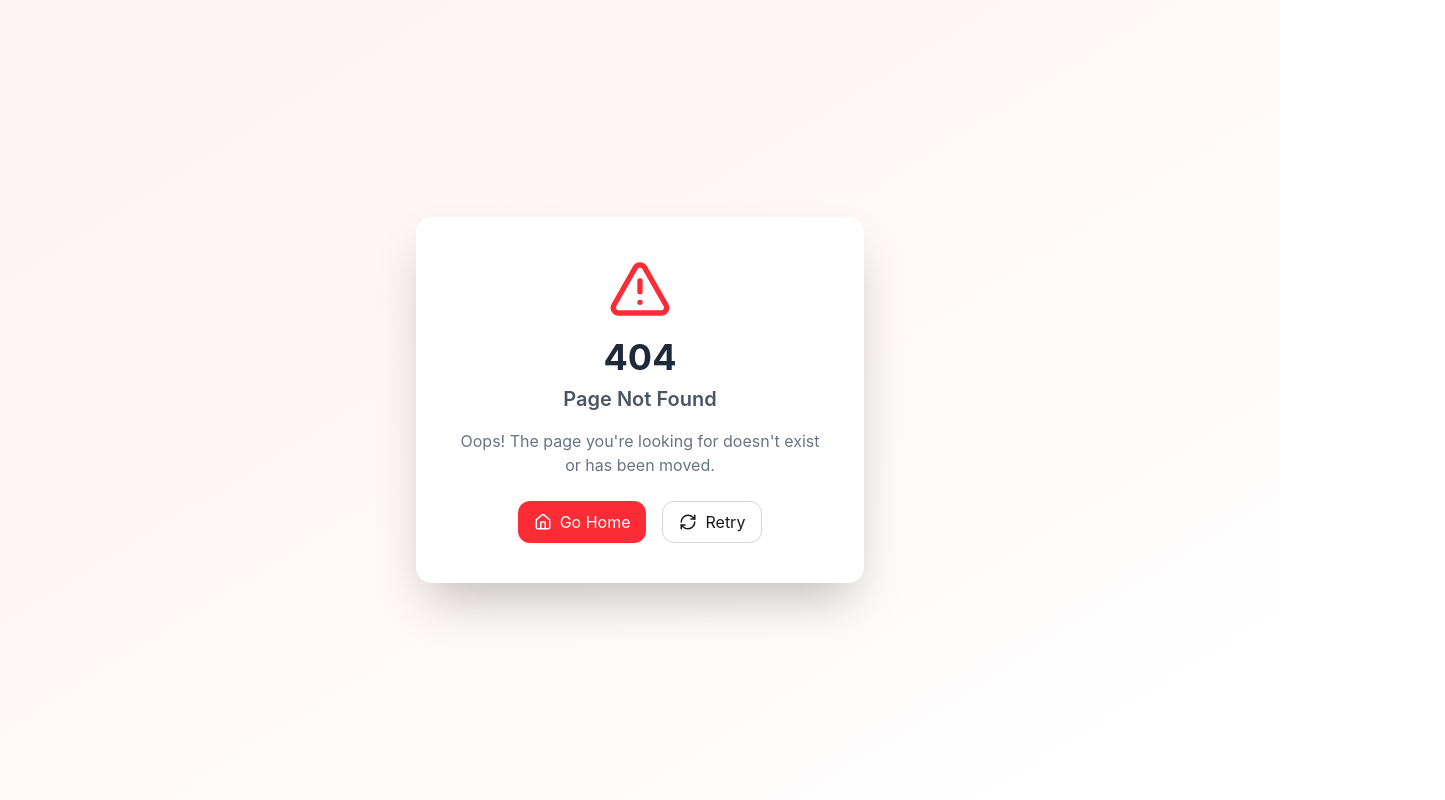
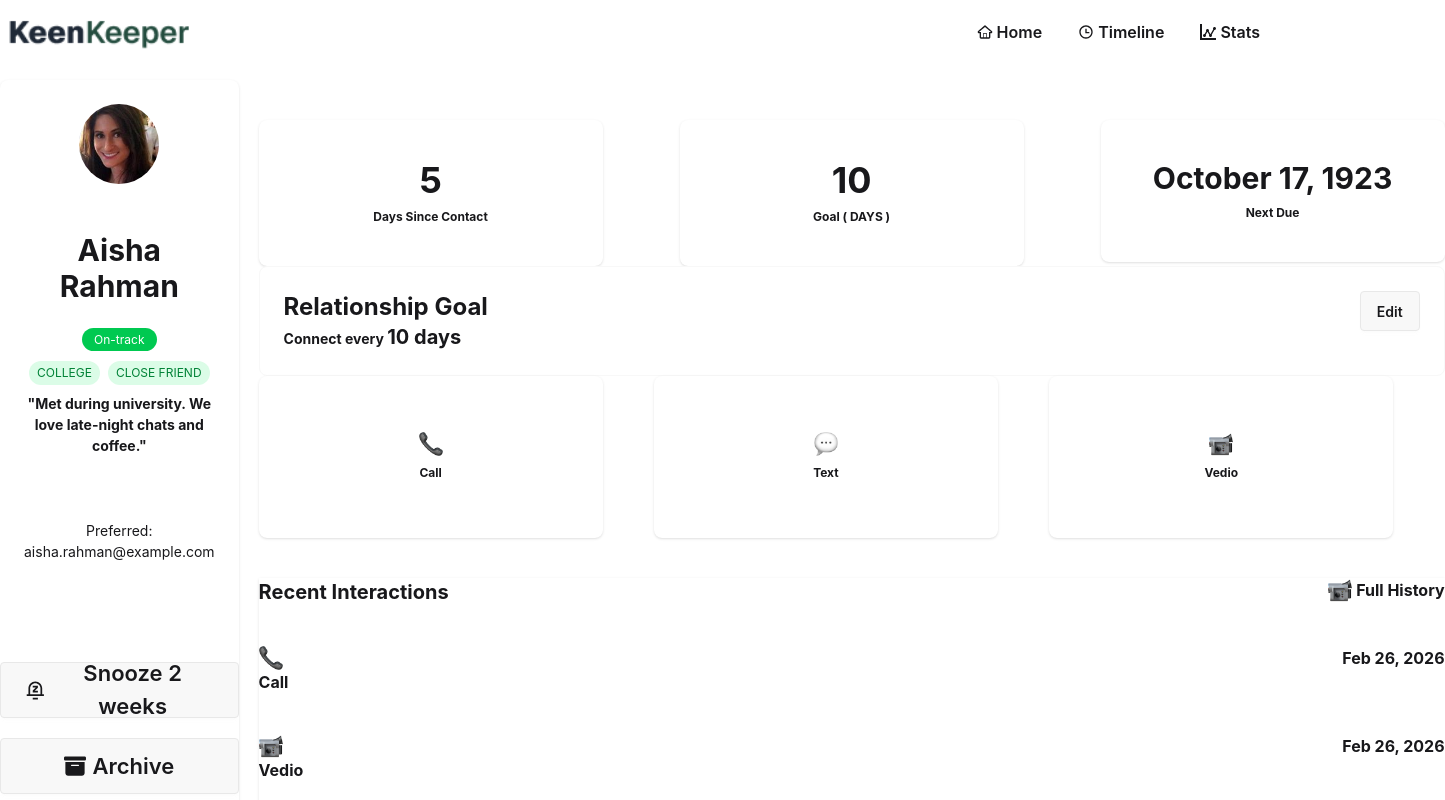
Before and after one commit to sultanafardhowsy/Keen-Keeper-app, a React (Vite) app: page /fdetails/1 in a window 1280 px wide. Before the commit this address had no page. Shown: the top 800 px of the page, 1445 px wide, since content can reach past the window. Built offline with nearby package versions, Linux system fonts and the light colour scheme.

Commit message:
details for single freind added

```diff
--- a/public/freinds.json
+++ b/public/freinds.json
@@ -53,7 +53,7 @@
     "picture":  "/image11.jpg",
     "email": "farhana.akter@example.com",
     "days_since_contact": 10,
-    "status": "due",
+    "status": "almost due",
     "tags": ["neighbor", "family friend"],
     "bio": "Grew up in the same neighborhood. Very supportive and kind.",
     "goal": 10,
@@ -89,7 +89,7 @@
     "picture":  "/image12.jpg",
     "email": "mahmudul.hasan@example.com",
     "days_since_contact": 7,
-    "status": "due",
+    "status": "overdue",
     "tags": ["gaming", "online friend"],
     "bio": "Met through online gaming. We still play regularly.",
     "goal": 7,
--- a/src/Component/AllCards/CardDetails.jsx
+++ b/src/Component/AllCards/CardDetails.jsx
@@ -1,26 +1,23 @@
 import React from "react";
+import { Link } from "react-router";
 
 const FriendCard = ({ friend }) => {
+
+
+
   const { name,picture, days_since_contact, tags, status } = friend;
 
-  // Status color styles
   const statusStyles = {
-  "on-track": "bg-green-700 text-white",
-  "due": "bg-yellow-500 text-white",
-  "almost due": "bg-yellow-300 text-white",
   "overdue": "bg-red-500 text-white",
+  "on-track": "bg-green-500 text-white",
+  "almost due": "bg-yellow-500 text-white",
 };
 
   return (
+    <Link to={`/fdetails/${friend.id}`}>
     <div className="bg-white rounded-3xl shadow-md px-4 py-8 w-80 text-center container mx-auto">
 
 
-      {/* <figure className="p-6">
-      <img
-        src={friend.picture}
-        alt={friend.name}
-        className="w-20 h-20 mx-auto rounded-full object-cover"/>
-      </figure> */}
 
        <figure className='p-6'>
     <img
@@ -62,6 +59,7 @@ const FriendCard = ({ friend }) => {
 </div>
 
     </div>
+    </Link>
   );
 };
 
--- /dev/null
+++ b/src/Pages/FreindDetails/FreindDetails.jsx
@@ -0,0 +1,225 @@
+import { number } from "framer-motion";
+import { div } from "framer-motion/client";
+import { useLoaderData, useParams } from "react-router-dom";
+import { RiNotificationSnoozeLine } from "react-icons/ri";
+import { FaBoxArchive } from "react-icons/fa6"
+import deleteIcon from "../../assets/6861362.png"
+import call from "../../assets/call.png"
+import text from "../../assets/text.png"
+import vedio from "../../assets/video.png"
+
+const FriendDetails = () => {
+
+  const { id} = useParams();
+  console.log(id,'params');
+ const friends = useLoaderData();
+ console.log(friends);
+  const expectedFriend = friends.find((friend) => friend.id == id)
+  console.log(expectedFriend);
+ const {name,picture,days_since_contact,goal,bio,status,email,tags,next_due_date} = expectedFriend;
+ const statusStyles = {
+  "overdue": "bg-red-500 text-white",
+  "on-track": "bg-green-500 text-white",
+  "almost due": "bg-yellow-500 text-white",
+};
+
+const formatDate = (dateStr) => {
+  if (!dateStr) return "Invalid date";
+
+  const parts = dateStr.split("-");
+  if (parts.length !== 3) return "Invalid format";
+
+  const [day, month, year] = parts;
+
+  const date = new Date(Number(year), Number(month) - 1, Number(day));
+
+  if (isNaN(date)) return "Invalid date";
+
+  return date.toLocaleDateString("en-US", {
+    month: "long",
+    day: "numeric",
+    year: "numeric",
+  });
+};
+
+
+  return (
+    <div className="container mx-auto flex justify-between mt-4">
+      <div className="card bg-base-100 w-96 shadow-sm">
+  <figure className='p-6'>
+    <img
+      src={picture}
+      alt="" className="w-20 h-20 mx-auto rounded-full object-cover"/>
+  </figure>
+  <div className="card-body items-center text-center">
+    <h2 className="text-3xl font-bold">{name}</h2>
+
+    <div className="mt-4">
+  <span
+    className={`text-xs px-3 py-1 rounded-full ${
+      statusStyles[status.toLowerCase()] || "bg-gray-100 text-gray-600"
+    }`}
+  >
+    {status.charAt(0).toUpperCase() + status.slice(1)}
+  </span>
+    <div className="flex justify-center gap-2 mt-3 flex-wrap">
+        {tags.map((tag, index) => (
+          <span
+            key={index}
+            className="text-xs bg-green-100 text-green-700 px-2 py-1 rounded-full"
+          >
+            {tag.toUpperCase()}
+          </span>
+        ))}
+      </div>
+</div>
+<p className="font-bold">"{bio}"</p>
+    <p>Preferred: {email}</p>
+  </div>
+  <button className="btn btn-xl mt-5"><RiNotificationSnoozeLine />Snooze 2 weeks</button>
+  <button className="btn btn-xl mt-5"><FaBoxArchive />Archive</button>
+  <button className="btn btn-xl mt-5"><img src={deleteIcon} alt="" className="w-6 h-6"/> Delete</button>
+</div>
+
+   <div className="ml-5">
+    <div className="flex justify-between gap-5 mt-10">
+     <div>
+      <div className="card w-86 bg-base-100 card-sm shadow-sm">
+  <div className="card-body items-center py-10">
+    <h2 className="text-4xl font-bold">{days_since_contact}</h2>
+    <p className="font-bold">Days Since Contact</p>
+
+  </div>
+</div>
+
+    </div>
+     <div>
+      <div className="card w-86 bg-base-100 card-sm shadow-sm">
+  <div className="card-body items-center py-10">
+    <h2 className="text-4xl font-bold">{goal}</h2>
+    <p className="font-bold">Goal ( DAYS )</p>
+
+  </div>
+</div>
+
+    </div>
+    <div className="grid grid-cols-1">
+     <div className="">
+      <div className="card w-86 bg-base-100 card-sm shadow-sm">
+  <div className="card-body items-center py-10">
+    <h2 className="card-title text-3xl font-bold">{formatDate(next_due_date)}</h2>
+    <p className="font-bold">Next Due</p>
+
+  </div>
+</div>
+
+    </div>
+   </div>
+   </div>
+   <div className="card card-border bg-base-100 ">
+  <div className="card-body grid grid-cols-2 w-296">
+    <div className="">
+      <h2 className="card-title text-2xl font-bold">Relationship Goal</h2>
+    <p className="font-bold">Connect every <span className="font-bold text-xl">{goal} days</span></p>
+    </div>
+    <div className="card-actions justify-end">
+      <button className="btn btn-nutral">Edit</button>
+    </div>
+  </div>
+</div>
+<div className="grid grid-cols-3">
+  <div>
+      <div className="card w-86 bg-base-100 card-sm shadow-sm py-10">
+  <div className="card-body items-center">
+    <figure className=''>
+    <img
+      src={call}
+      alt="" className="w-6 h-6"/>
+  </figure>
+    <p className="font-bold">Call</p>
+
+  </div>
+</div>
+
+    </div>
+      <div className="">
+      <div className="card w-86 bg-base-100 card-sm shadow-sm py-10">
+  <div className="card-body items-center">
+    <figure className=''>
+    <img
+      src={text}
+      alt="" className="w-6 h-6"/>
+  </figure>
+    <p className="font-bold">Text</p>
+
+  </div>
+</div>
+
+    </div>
+      <div>
+      <div className="card w-86 bg-base-100 card-sm shadow-sm py-10">
+  <div className="card-body items-center">
+    <figure className=''>
+    <img
+      src={vedio}
+      alt="" className="w-6 h-6"/>
+  </figure>
+    <p className="font-bold">Vedio</p>
+
+  </div>
+</div>
+
+    </div>
+</div>
+<div className="container mx-auto bg-base-100 card-sm shadow-sm ">
+  <div className="flex justify-between mt-10 ">
+    <h2 className="text-xl font-bold">Recent Interactions</h2>
+    <div className="flex justify-between gap-1">
+      <figure className=''>
+    <img
+      src={vedio}
+      alt="" className="w-6 h-6"/>
+  </figure>
+  <p className="font-bold">Full History</p>
+    </div>
+  </div>
+  <div className="flex justify-between mt-10">
+    <div>
+      <figure className=''>
+    <img
+      src={call}
+      alt="" className="w-6 h-6"/>
+  </figure>
+    <p className="font-bold">Call</p>
+    </div>
+    <p className="font-bold">Feb 26, 2026</p>
+  </div>
+  <div className="flex justify-between mt-10">
+    <div>
+      <figure className=''>
+    <img
+      src={vedio}
+      alt="" className="w-6 h-6"/>
+  </figure>
+    <p className="font-bold">Vedio</p>
+    </div>
+    <p className="font-bold">Feb 26, 2026</p>
+  </div>
+  <div className="flex justify-between mt-10">
+    <div>
+      <figure className=''>
+    <img
+      src={text}
+      alt="" className="w-6 h-6"/>
+  </figure>
+    <p className="font-bold">Text</p>
+    </div>
+    <p className="font-bold">Feb 26, 2026</p>
+  </div>
+</div>
+    </div>
+    </div>
+  );
+};
+
+export default FriendDetails;
--- a/src/Routes/Router.jsx
+++ b/src/Routes/Router.jsx
@@ -6,6 +6,8 @@ import Homepage from "../Pages/Homepage/Homepage";
 import RootLayout from "../Layouy/RootLayout";
 import Timeline from "../Pages/Timeline/Timeline";
 import Stats from "../Pages/Stats/stats";
+
+import FriendDetails from "../Pages/FreindDetails/FreindDetails";
 
 
 export const router = createBrowserRouter([
@@ -18,6 +20,13 @@ export const router = createBrowserRouter([
         index: true,
         element: <Homepage />,
       },
+
+        {
+        path: '/fdetails/:id',
+        Component: FriendDetails,
+         loader: () => fetch("/freinds.json")
+      },
+
       {
         path: '/timeline',
         Component: Timeline
```
Also changed, not shown: src/assets/6861362.png (added).
